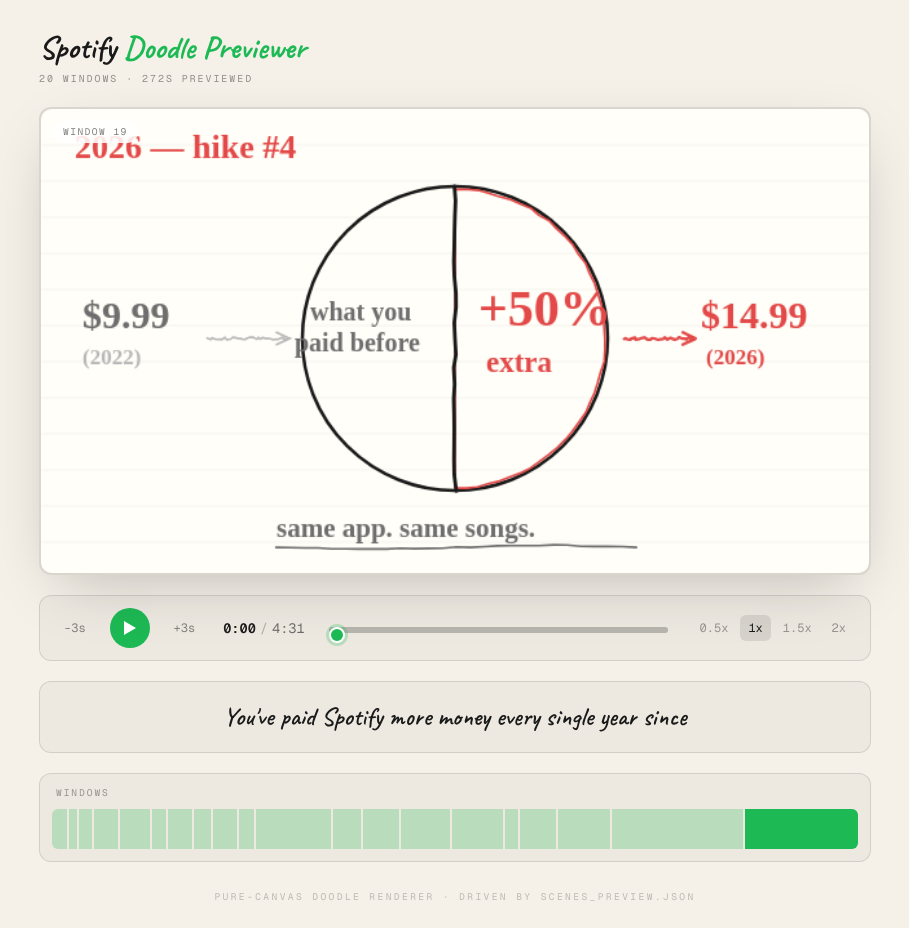
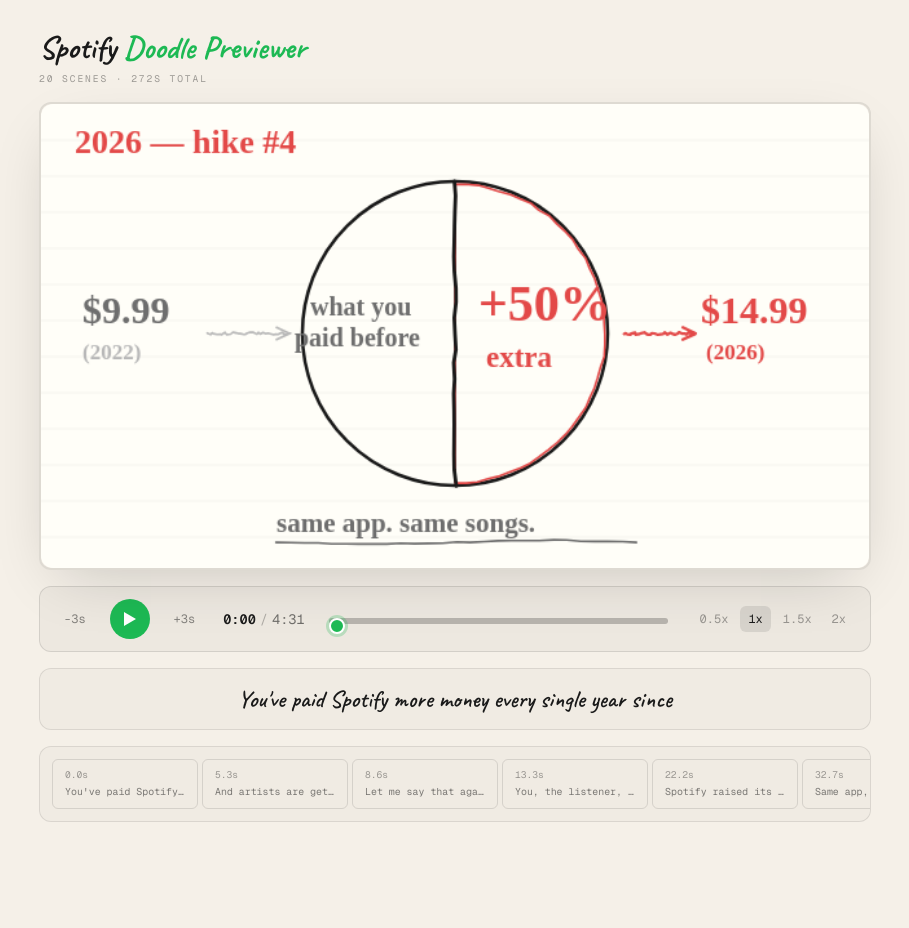
Before and after one commit to foskigr8/spotifyvideo, a Next.js app: page / in a window 1280 px wide. Shown: the whole page, without its empty margins (185-1094 px from the left). After the commit the page ends 846 px from the top, so only its background shows below. Built offline with nearby package versions, Linux system fonts and the light colour scheme.

Commit message:
Fix: remove window label overlay, clean layout

```diff
--- a/src/app/page.tsx
+++ b/src/app/page.tsx
@@ -4,23 +4,14 @@
 import { DoodleCanvas, type SceneWindow } from '@/components/video/DoodleCanvas'
 import { Transport } from '@/components/video/Transport'
 
-interface Cue {
-  idx: number
-  start: number
-  end: number
-  text: string
-}
-
-interface ScenesFile {
-  scenes: SceneWindow[]
-}
+interface Cue { idx: number; start: number; end: number; text: string }
+interface ScenesFile { scenes: SceneWindow[] }
 
 export default function Home() {
   const [cues, setCues] = useState<Cue[]>([])
   const [scenes, setScenes] = useState<SceneWindow[]>([])
   const [loading, setLoading] = useState(true)
   const [notFound, setNotFound] = useState(false)
-
   const [t, setT] = useState(0)
   const [playing, setPlaying] = useState(false)
   const [speed, setSpeed] = useState(1)
@@ -33,7 +24,7 @@
     Promise.all([
       fetch('/data/transcript.json').then((r) => r.json()),
       fetch('/data/scenes_preview.json').then((r) => {
-        if (!r.ok) throw new Error('no scenes_preview.json yet')
+        if (!r.ok) throw new Error('no scenes file')
         return r.json()
       }),
     ])
@@ -43,58 +34,38 @@
         setScenes(s.scenes.sort((a, b) => a.time_start - b.time_start))
         setLoading(false)
       })
-      .catch(() => {
-        if (cancelled) return
-        setNotFound(true)
-        setLoading(false)
-      })
-    return () => {
-      cancelled = true
-    }
+      .catch(() => { if (!cancelled) { setNotFound(true); setLoading(false) } })
+    return () => { cancelled = true }
   }, [])
 
-  // Only as long as the hand-authored / GLM-generated windows cover — this
-  // previewer plays exactly what's in scenes_preview.json, nothing further.
-  const duration = useMemo(() => (scenes.length ? scenes[scenes.length - 1].time_end : 0), [scenes])
+  const duration = useMemo(
+    () => (scenes.length ? scenes[scenes.length - 1].time_end : 0),
+    [scenes]
+  )
 
   useEffect(() => {
-    if (!playing) {
-      if (rafRef.current) cancelAnimationFrame(rafRef.current)
-      return
-    }
+    if (!playing) { if (rafRef.current) cancelAnimationFrame(rafRef.current); return }
     lastTickRef.current = performance.now()
     const tick = (now: number) => {
       const dt = (now - lastTickRef.current) / 1000
       lastTickRef.current = now
       setT((prev) => {
         const next = prev + dt * speed
-        if (next >= duration) {
-          setPlaying(false)
-          return duration
-        }
+        if (next >= duration) { setPlaying(false); return duration }
         return next
       })
       rafRef.current = requestAnimationFrame(tick)
     }
     rafRef.current = requestAnimationFrame(tick)
-    return () => {
-      if (rafRef.current) cancelAnimationFrame(rafRef.current)
-    }
+    return () => { if (rafRef.current) cancelAnimationFrame(rafRef.current) }
   }, [playing, speed, duration])
 
   useEffect(() => {
     const onKey = (e: KeyboardEvent) => {
       if (e.target instanceof HTMLInputElement) return
-      if (e.code === 'Space') {
-        e.preventDefault()
-        setPlaying((p) => !p)
-      } else if (e.code === 'ArrowLeft') {
-        setT((p) => Math.max(0, p - (e.shiftKey ? 9 : 3)))
-        setReplayKey((k) => k + 1)
-      } else if (e.code === 'ArrowRight') {
-        setT((p) => Math.min(duration, p + (e.shiftKey ? 9 : 3)))
-        setReplayKey((k) => k + 1)
-      }
+      if (e.code === 'Space') { e.preventDefault(); setPlaying((p) => !p) }
+      else if (e.code === 'ArrowLeft') { setT((p) => Math.max(0, p - (e.shiftKey ? 9 : 3))); setReplayKey((k) => k + 1) }
+      else if (e.code === 'ArrowRight') { setT((p) => Math.min(duration, p + (e.shiftKey ? 9 : 3))); setReplayKey((k) => k + 1) }
     }
     window.addEventListener('keydown', onKey)
     return () => window.removeEventListener('keydown', onKey)
@@ -107,195 +78,106 @@
 
   const activeCue = useMemo(() => {
     if (!cues.length) return null
-    for (const c of cues) {
-      if (t >= c.start - 0.05 && t < c.end) return c
-    }
+    for (const c of cues) { if (t >= c.start - 0.05 && t < c.end) return c }
     return cues[cues.length - 1]
   }, [cues, t])
 
   const onSeek = useCallback((newT: number) => {
-    setT(newT)
-    setReplayKey((k) => k + 1)
+    setT(newT); setReplayKey((k) => k + 1)
   }, [])
 
-  const onStep = useCallback(
-    (delta: number) => {
-      setT((p) => Math.max(0, Math.min(duration, p + delta)))
-      setReplayKey((k) => k + 1)
-    },
-    [duration]
+  const onStep = useCallback((delta: number) => {
+    setT((p) => Math.max(0, Math.min(duration, p + delta))); setReplayKey((k) => k + 1)
+  }, [duration])
+
+  if (loading) return (
+    <div className="flex min-h-screen items-center justify-center" style={{ background: '#F5F0E8' }}>
+      <div className="text-center">
+        <div className="mx-auto mb-4 h-8 w-8 animate-spin rounded-full"
+          style={{ border: '3px solid rgba(26,26,26,0.1)', borderTop: '3px solid #1DB954' }} />
+        <p style={{ fontFamily: 'var(--font-mono),monospace', fontSize: '0.7rem', letterSpacing: '0.2em',
+          textTransform: 'uppercase', color: 'rgba(26,26,26,0.45)' }}>Loading…</p>
+      </div>
+    </div>
   )
 
-  if (loading) {
-    return (
-      <div className="flex min-h-screen items-center justify-center" style={{ background: '#F5F0E8' }}>
-        <div className="text-center">
-          <div
-            className="mx-auto mb-4 h-8 w-8 animate-spin rounded-full"
-            style={{ border: '3px solid rgba(26,26,26,0.1)', borderTop: '3px solid #1DB954' }}
-          />
-          <p
-            style={{
-              fontFamily: 'var(--font-mono), monospace',
-              fontSize: '0.75rem',
-              letterSpacing: '0.2em',
-              textTransform: 'uppercase',
-              color: 'rgba(26,26,26,0.5)',
-            }}
-          >
-            Loading scenes…
-          </p>
-        </div>
-      </div>
-    )
-  }
-
-  if (notFound || !scenes.length) {
-    return (
-      <div className="flex min-h-screen items-center justify-center px-6" style={{ background: '#F5F0E8' }}>
-        <div className="max-w-md text-center">
-          <p style={{ fontFamily: 'var(--font-display), cursive', fontSize: '1.8rem', color: '#1A1A1A', marginBottom: 12 }}>
-            No scenes yet
-          </p>
-          <p style={{ fontFamily: 'var(--font-mono), monospace', fontSize: '0.8rem', color: 'rgba(26,26,26,0.55)', lineHeight: 1.6 }}>
-            public/data/scenes_preview.json is missing or empty. Generate it (hand-authored
-            or via the GLM pipeline) and reload.
-          </p>
-        </div>
-      </div>
-    )
-  }
+  if (notFound || !scenes.length) return (
+    <div className="flex min-h-screen items-center justify-center px-6" style={{ background: '#F5F0E8' }}>
+      <p style={{ fontFamily: 'var(--font-display),cursive', fontSize: '1.5rem' }}>No scenes found.</p>
+    </div>
+  )
 
   return (
     <div className="min-h-screen" style={{ background: '#F5F0E8', color: '#1A1A1A' }}>
-      <div className="relative mx-auto flex min-h-screen max-w-4xl flex-col gap-5 px-4 py-6 md:px-8">
-        {/* header */}
-        <header className="flex flex-wrap items-center justify-between gap-3">
-          <div>
-            <h1
-              style={{
-                fontFamily: 'var(--font-display), cursive',
-                fontSize: 'clamp(1.4rem, 3vw, 2rem)',
-                fontWeight: 700,
-                color: '#1A1A1A',
-              }}
-            >
-              Spotify <span style={{ color: '#1DB954' }}>Doodle Previewer</span>
-            </h1>
-            <p
-              style={{
-                fontFamily: 'var(--font-mono), monospace',
-                fontSize: '0.62rem',
-                letterSpacing: '0.2em',
-                textTransform: 'uppercase',
-                color: 'rgba(26,26,26,0.45)',
-              }}
-            >
-              {scenes.length} windows · {Math.round(duration)}s previewed
-            </p>
-          </div>
+      <div className="mx-auto flex min-h-screen max-w-4xl flex-col gap-4 px-4 py-6 md:px-8">
+
+        <header>
+          <h1 style={{ fontFamily: 'var(--font-display),cursive',
+            fontSize: 'clamp(1.4rem,3vw,2rem)', fontWeight: 700, color: '#1A1A1A' }}>
+            Spotify <span style={{ color: '#1DB954' }}>Doodle Previewer</span>
+          </h1>
+          <p style={{ fontFamily: 'var(--font-mono),monospace', fontSize: '0.6rem',
+            letterSpacing: '0.2em', textTransform: 'uppercase', color: 'rgba(26,26,26,0.4)' }}>
+            {scenes.length} scenes · {Math.round(duration)}s total
+          </p>
         </header>
 
-        {/* canvas stage */}
-        <div
-          className="relative w-full overflow-hidden rounded-xl"
-          style={{
-            border: '2px solid rgba(26,26,26,0.12)',
-            boxShadow: '0 20px 60px -20px rgba(0,0,0,0.25)',
-            aspectRatio: '16 / 9',
-          }}
-        >
-          <DoodleCanvas scene={activeScene} replayKey={replayKey} playing={playing} speed={speed} />
-          <div
-            className="absolute left-3 top-3 rounded-full px-2.5 py-1"
-            style={{
-              background: 'rgba(255,255,255,0.85)',
-              fontFamily: 'var(--font-mono), monospace',
-              fontSize: '0.6rem',
-              letterSpacing: '0.15em',
-              textTransform: 'uppercase',
-              color: 'rgba(26,26,26,0.55)',
-            }}
-          >
-            window {activeScene?.window_index ?? '–'}
-          </div>
+        {/* Canvas — no overlay labels on top of the drawing */}
+        <div className="relative w-full overflow-hidden rounded-xl"
+          style={{ border: '2px solid rgba(26,26,26,0.1)', boxShadow: '0 20px 60px -20px rgba(0,0,0,0.2)', aspectRatio: '16/9' }}>
+          <DoodleCanvas
+            scene={activeScene}
+            replayKey={replayKey}
+            playing={playing}
+            speed={speed}
+            className="absolute inset-0 h-full w-full"
+          />
         </div>
 
         <Transport
-          t={t}
-          duration={duration}
-          playing={playing}
-          speed={speed}
-          onSeek={onSeek}
-          onTogglePlay={() => setPlaying((p) => !p)}
-          onSpeed={setSpeed}
-          onStep={onStep}
+          t={t} duration={duration} playing={playing} speed={speed}
+          onSeek={onSeek} onTogglePlay={() => setPlaying((p) => !p)}
+          onSpeed={setSpeed} onStep={onStep}
         />
 
-        {/* current phrase + cue */}
-        <div
-          className="rounded-xl px-6 py-4 text-center"
-          style={{ border: '1.5px solid rgba(26,26,26,0.12)', background: 'rgba(26,26,26,0.03)' }}
-        >
-          <p
-            style={{
-              fontFamily: 'var(--font-display), cursive',
-              fontSize: 'clamp(1.1rem, 2vw, 1.6rem)',
-              fontWeight: 600,
-              color: '#1A1A1A',
-              minHeight: '2rem',
-            }}
-          >
-            {activeCue?.text ?? '—'}
+        {/* What's being said */}
+        <div className="rounded-xl px-6 py-3 text-center"
+          style={{ border: '1.5px solid rgba(26,26,26,0.1)', background: 'rgba(26,26,26,0.02)' }}>
+          <p style={{ fontFamily: 'var(--font-display),cursive',
+            fontSize: 'clamp(1.1rem,2vw,1.5rem)', fontWeight: 600,
+            color: '#1A1A1A', minHeight: '2rem' }}>
+            {activeCue?.text ?? activeScene?.phrase ?? '—'}
           </p>
         </div>
 
-        {/* scene strip */}
-        <div className="rounded-xl p-3" style={{ border: '1.5px solid rgba(26,26,26,0.12)', background: 'rgba(26,26,26,0.03)' }}>
-          <div className="mb-2 flex items-center justify-between px-1">
-            <span
-              style={{
-                fontFamily: 'var(--font-mono)',
-                fontSize: '0.6rem',
-                letterSpacing: '0.2em',
-                textTransform: 'uppercase',
-                color: 'rgba(26,26,26,0.4)',
-              }}
-            >
-              Windows
-            </span>
-          </div>
-          <div className="flex h-10 gap-[2px] overflow-hidden rounded-md">
-            {scenes.map((s) => {
-              const w = ((s.time_end - s.time_start) / duration) * 100
-              const active = s === activeScene
-              return (
-                <button
-                  key={s.window_index}
-                  onClick={() => onSeek(s.time_start + 0.01)}
-                  title={s.phrase}
-                  style={{
-                    width: `${w}%`,
-                    background: active ? '#1DB954' : 'rgba(29,185,84,0.25)',
-                  }}
-                />
-              )
-            })}
-          </div>
+        {/* Scene strip — click to jump */}
+        <div className="flex gap-1 overflow-x-auto rounded-xl p-3"
+          style={{ border: '1.5px solid rgba(26,26,26,0.1)', background: 'rgba(26,26,26,0.02)' }}>
+          {scenes.map((s) => {
+            const active = s === activeScene
+            return (
+              <button key={s.window_index}
+                onClick={() => onSeek(s.time_start + 0.01)}
+                title={s.phrase}
+                className="shrink-0 rounded-md px-3 py-2 text-left transition"
+                style={{
+                  minWidth: 90,
+                  border: active ? '1.5px solid #1DB954' : '1px solid rgba(26,26,26,0.12)',
+                  background: active ? 'rgba(29,185,84,0.1)' : 'transparent',
+                  fontFamily: 'var(--font-mono),monospace',
+                }}>
+                <div style={{ fontSize: '0.6rem', color: active ? '#1DB954' : 'rgba(26,26,26,0.4)', marginBottom: 2 }}>
+                  {s.time_start.toFixed(1)}s
+                </div>
+                <div style={{ fontSize: '0.62rem', color: 'rgba(26,26,26,0.55)',
+                  overflow: 'hidden', textOverflow: 'ellipsis', whiteSpace: 'nowrap', maxWidth: 120 }}>
+                  {s.phrase.slice(0, 30)}…
+                </div>
+              </button>
+            )
+          })}
         </div>
 
-        <footer
-          className="mt-auto pt-2 text-center"
-          style={{
-            fontFamily: 'var(--font-mono)',
-            fontSize: '0.6rem',
-            letterSpacing: '0.25em',
-            textTransform: 'uppercase',
-            color: 'rgba(26,26,26,0.25)',
-          }}
-        >
-          Pure-canvas doodle renderer · driven by scenes_preview.json
-        </footer>
       </div>
     </div>
   )
```
